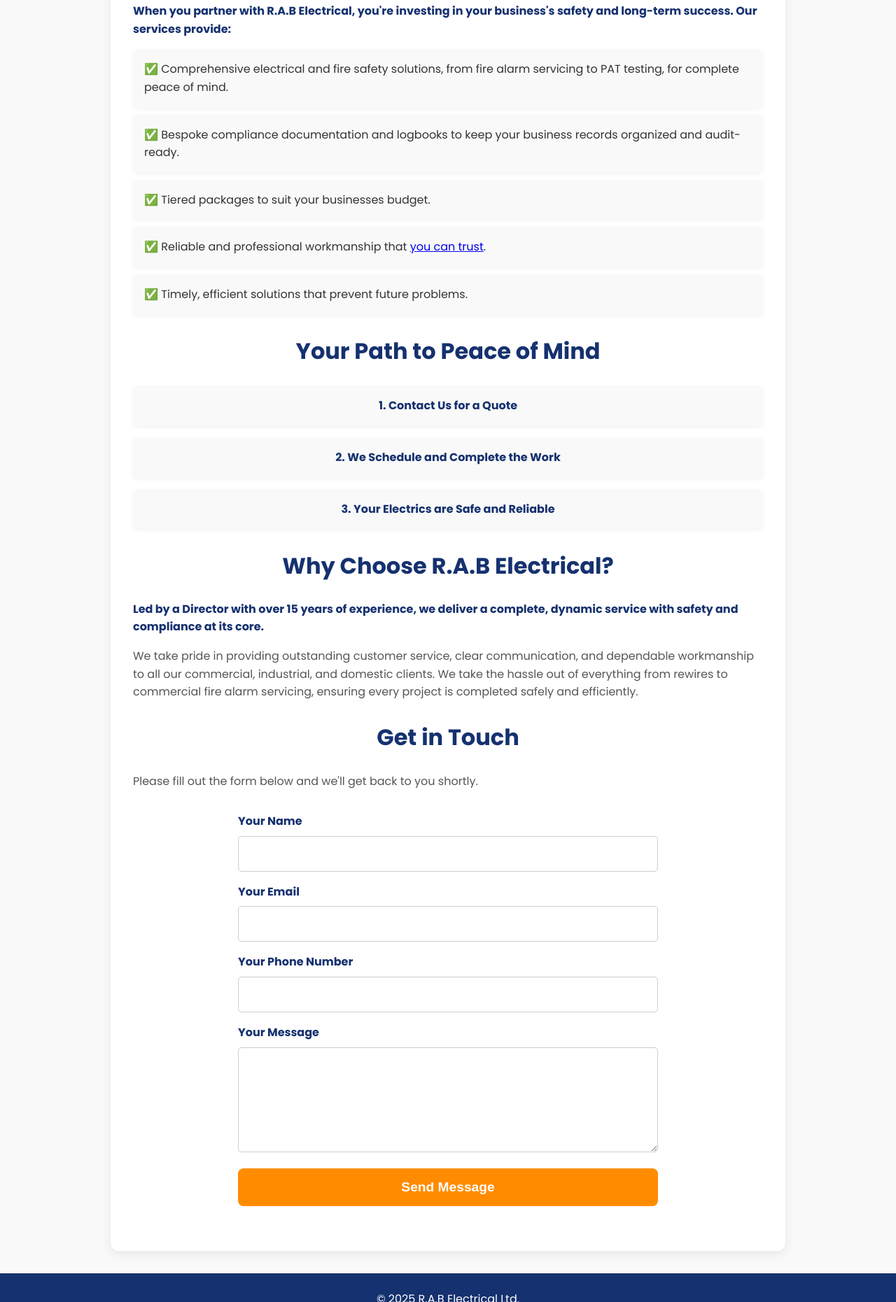
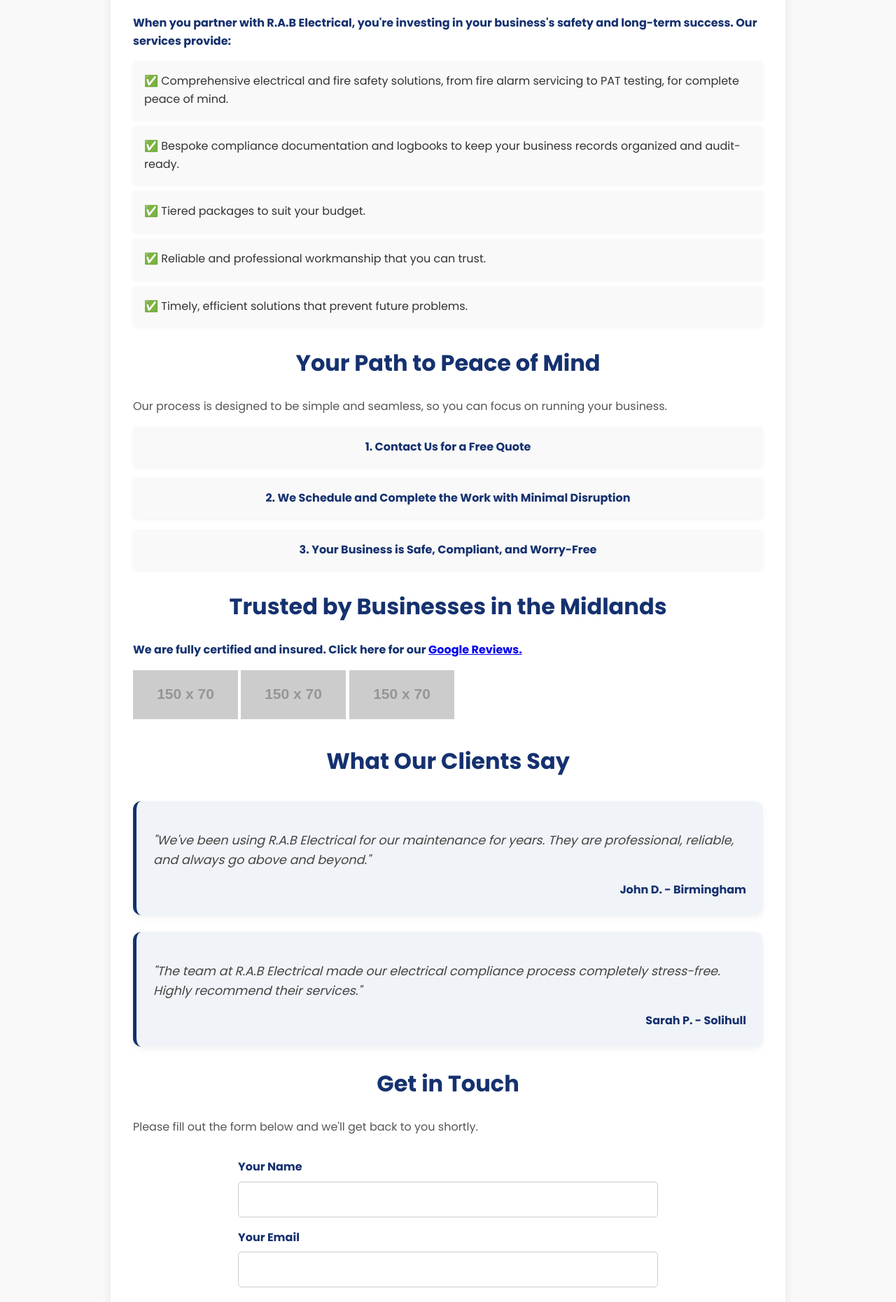
Before and after one commit to RABElectrical/maintain_your_business, a plain HTML site: page index.html in a window 1280 px wide. Shown: the part 939-2800 px from the top of the page at 70% size. Drawn offline with Linux system fonts and the light colour scheme; placeholder pictures from the web are drawn by us; a script that the page names is missing.

Commit message:
Update index.html

```diff
--- a/index.html
+++ b/index.html
@@ -4,25 +4,36 @@
     <meta charset="UTF-8">
     <meta name="viewport" content="width=device-width, initial-scale=1.0">
     <title>Electrical Maintenance Packages | R.A.B Electrical</title>
-    <!-- Assuming your style.css file is in the same directory -->
     <link rel="stylesheet" href="style.css">
 </head>
 <body>
 
+    <!-- New Logo Container at the very top -->
+    <div class="logo-break-section">
+        <img
+            src="LOGO.png"
+            alt="R.A.B Electrical Logo"
+            class="logo-on-top"
+            style="width:300px; height:auto; display:block; margin:0 auto;"
+            onerror="this.onerror=null;this.src='https://placehold.co/250x150/f0f0f0/666666?text=LOGO'">
+    </div>
+
     <main class="container">
-        <!-- R.A.B Electrical Logo -->
-        <img src="LOGO.png" alt="R.A.B Electrical Logo" class="hero-logo">
+        <!-- The original logo has been moved to the new container -->
 
-        <h1>Electrical Maintenance Packages</h1>
+        <!-- NEW HEADLINE - More benefit-focused -->
+        <h1>Protect Your Business. Gain Peace of Mind.</h1>
 
-        <p>This page provides more detail on the maintenance packages available for your business. We help business owners who are burdened by <span class="blue-bold">electrical compliance</span> by providing a complete, <span class="blue-bold">stress-free</span> maintenance process, so they can operate their business with confidence and have <span class="blue-bold">one less thing to worry about!!</span></p>
+        <!-- UPDATED INTRO TEXT - Focuses on the core problem and solution -->
+        <p>We help business owners like you overcome the burden of <span class="blue-bold">electrical compliance</span> by providing a complete, <span class="blue-bold">stress-free</span> process, so you can operate with confidence and have <span class="blue-bold">one less thing to worry about.</span></p>
 
         <!-- New button linking to the contact page -->
         <div style="text-align: center; margin-bottom: 2rem;">
-            <a href="#contact-section" class="cta-button">Get a Free Quote Now</a>
+            <a href="#contact-section" class="cta-button">Get a Free, No-Obligation Quote</a>
         </div>
 
         <section>
+            <!-- RE-PHRASED HEADING - Puts the risk front and center -->
             <h2>What's at Stake for Your Business?</h2>
             <span class="intro-sentence">Without a clear electrical maintenance plan, your business could face serious risks:</span>
             <div class="services-list">
@@ -36,14 +47,15 @@
         </section>
 
         <section>
+            <!-- RE-PHRASED HEADING - Puts the benefit front and center -->
             <h2>The R.A.B Electrical Advantage</h2>
             <span class="intro-sentence">When you partner with R.A.B Electrical, you're investing in your business's safety and long-term success. Our services provide:</span>
             <div class="services-list">
                 <ul style="list-style-type: none;">
                     <li>✅ Comprehensive electrical and fire safety solutions, from fire alarm servicing to PAT testing, for complete peace of mind.</li>
                     <li>✅ Bespoke compliance documentation and logbooks to keep your business records organized and audit-ready.</li>
-                    <li>✅ Tiered packages to suit your businesses budget.</li>
-                    <li>✅ Reliable and professional workmanship that <a href="reviews.html">you can trust</a>.</li>
+                    <li>✅ Tiered packages to suit your budget.</li>
+                    <li>✅ Reliable and professional workmanship that you can trust.</li>
                     <li>✅ Timely, efficient solutions that prevent future problems.</li>
                 </ul>
             </div>
@@ -51,19 +63,40 @@
 
         <section class="path-to-mind">
             <h2>Your Path to Peace of Mind</h2>
+            <p>Our process is designed to be simple and seamless, so you can focus on running your business.</p>
             <ol>
-                <li>1. Contact Us for a Quote</li>
-                <li>2. We Schedule and Complete the Work</li>
-                <li>3. Your Electrics are Safe and Reliable</li>
+                <li>1. Contact Us for a Free Quote</li>
+                <li>2. We Schedule and Complete the Work with Minimal Disruption</li>
+                <li>3. Your Business is Safe, Compliant, and Worry-Free</li>
             </ol>
         </section>
 
+        <!-- NEW SECTION - Placeholder for professional credentials -->
+        <section class="trust-signals">
+            <h2>Trusted by Businesses in the Midlands</h2>
+            <span class="intro-sentence">We are fully certified and insured. Click here for our <a href="https://share.google/UAt2v867U9U8FulSC">Google Reviews.</a></span>
+            <div class="credential-logos">
+                <!-- ACTION NEEDED: Replace these with your actual credential logos (e.g., NICEIC, Part P, Trustpilot) -->
+                <img src="https://placehold.co/150x70/E0E0E0/white?text=LOGO" alt="Credential 1" class="credential-logo">
+                <img src="https://placehold.co/150x70/E0E0E0/white?text=LOGO" alt="Credential 2" class="credential-logo">
+                <img src="https://placehold.co/150x70/E0E0E0/white?text=LOGO" alt="Credential 3" class="credential-logo">
+            </div>
+        </section>
+
+        <!-- NEW TESTIMONIALS SECTION -->
         <section>
-            <h2>Why Choose R.A.B Electrical?</h2>
-            <span class="intro-sentence">
-                Led by a Director with over 15 years of experience, we deliver a complete, dynamic service with safety and compliance at its core.
-            </span>
-            <p>We take pride in providing outstanding customer service, clear communication, and dependable workmanship to all our commercial, industrial, and domestic clients. We take the hassle out of everything from rewires to commercial fire alarm servicing, ensuring every project is completed safely and efficiently.</p>
+            <h2>What Our Clients Say</h2>
+            <div class="testimonial-container">
+                <!-- ACTION NEEDED: Replace with your actual testimonials. Be sure to use a name and location if possible. -->
+                <div class="testimonial-card">
+                    <p>"We've been using R.A.B Electrical for our maintenance for years. They are professional, reliable, and always go above and beyond."</p>
+                    <h4>John D. - Birmingham</h4>
+                </div>
+                <div class="testimonial-card">
+                    <p>"The team at R.A.B Electrical made our electrical compliance process completely stress-free. Highly recommend their services."</p>
+                    <h4>Sarah P. - Solihull</h4>
+                </div>
+            </div>
         </section>
 
         <!-- The contact form is still here for users who scroll down -->
@@ -94,7 +127,7 @@
     </main>
 
     <footer>
-        &copy; 2025 R.A.B Electrical Ltd.
+        &copy; 2025 R.A.B Electrical Ltd. | <a href="https://your-main-website-url-here.com" class="footer-link">Back to R.A.B Electrical Website</a>
     </footer>
     <script src="script.js"></script>
 </body>
```
